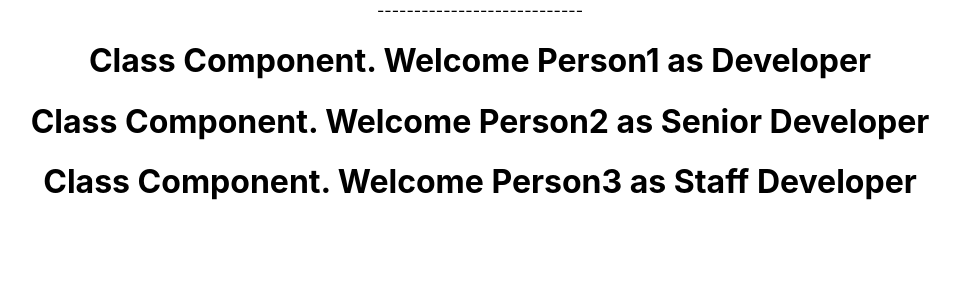
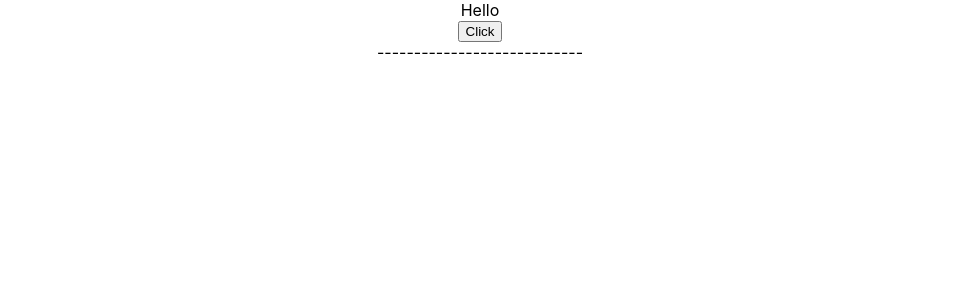
Before and after one commit to LucasYangTr/React_Training, a React (Create React App) app: page / in a window 1280 px wide. Shown: the top 300 px of the page, without its empty margins (160-1120 px from the left). Built offline with nearby package versions, Linux system fonts and the light colour scheme.

Commit message:
Event Bind

```diff
--- a/src/App.js
+++ b/src/App.js
@@ -5,10 +5,16 @@ import Greet from './components/Greet'
 import Welcome from './components/Welcome'
 import Message from './components/Message';
 import Counter from './components/Counter';
+import FunctionClick from './components/FunctionClick';
+import ClassClick from './components/ClassClick';
+import EventBind from './components/EventBind';
 
 function App() {
   return (
     <div className="App">
+      <EventBind />
+      {/* <FunctionClick /> */}
+      {/* <ClassClick /> */}
       {/* <Counter /> */}
       {/* <Message/> */}
       {/* <Greet name="Person1" career="Developer">
@@ -19,9 +25,9 @@ function App() {
       </Greet>
       <Greet name="Person3" career="Staff Developer"/> */}
       ----------------------------
-      <Welcome name="Person1" career="Developer"/>
+      {/* <Welcome name="Person1" career="Developer"/>
       <Welcome name="Person2" career="Senior Developer"/>
-      <Welcome name="Person3" career="Staff Developer"/>
+      <Welcome name="Person3" career="Staff Developer"/> */}
     </div>
   );
 }
--- /dev/null
+++ b/src/components/ClassClick.js
@@ -0,0 +1,18 @@
+import React, {Component} from 'react'
+
+class ClassClick extends Component{
+
+    clickHandler(){
+        console.log("Click on this class button");
+    }
+
+    render(){
+        return (
+            <div>
+                <button onClick={this.clickHandler}>Click Button from Class</button>
+            </div>
+        );
+    }
+}
+
+export default ClassClick
--- /dev/null
+++ b/src/components/EventBind.js
@@ -0,0 +1,40 @@
+import React, { Component} from 'react'
+
+class EventBind extends Component{
+
+    constructor(props){
+        super(props);
+        this.state = {
+            message: "Hello",
+        }
+
+        // this.handler = this.handler.bind(this);    {/* This is the third option */}
+    }
+
+    // handler(){        This is code for option 1 , 2, 3
+    //     this.setState({
+    //         message: "Good Click 2"
+    //     });
+    // }
+
+    handler = () => {      {/* This is option 4 */}
+        this.setState({
+            message: "Good Click 3"
+        });
+    }
+
+    render() {
+        return (
+            <div>
+                <div>{ this.state.message }</div>
+                {/* <button onClick={ this.handler }>Click</button>  This is error way */}
+                {/* <button onClick={ this.handler.bind(this) }>Click</button>  {/* first option*/ }
+                {/* <button onClick={ () => this.handler() }>Click</button>    second option */}
+                {/* <button onClick={ this.handler }>Click</button>    { /*  This is the third option*/}
+                <button onClick={ this.handler }>Click</button>       {/* This is option 4 */}
+            </div>
+        );
+    }
+}
+
+export default EventBind;
--- /dev/null
+++ b/src/components/FunctionClick.js
@@ -0,0 +1,16 @@
+import React from 'react'
+
+function FunctionClick(){
+
+    function clickHandler(){
+        console.log("Button Click.");
+    }
+
+    return (
+        <div>
+            <button onClick={clickHandler}>Click</button>
+        </div>
+    );
+};
+
+export default FunctionClick;
```
